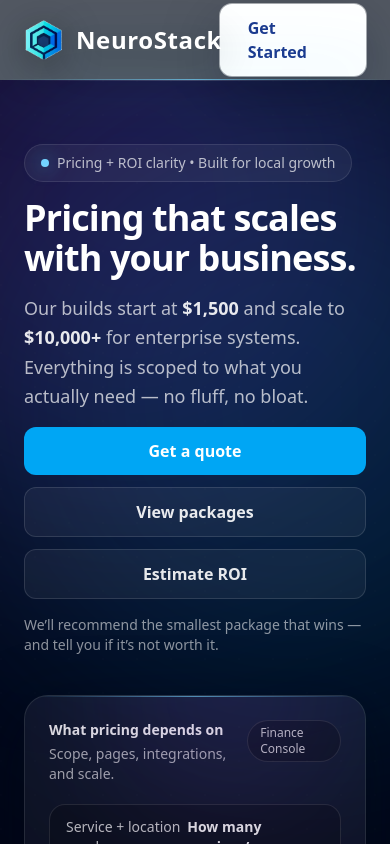
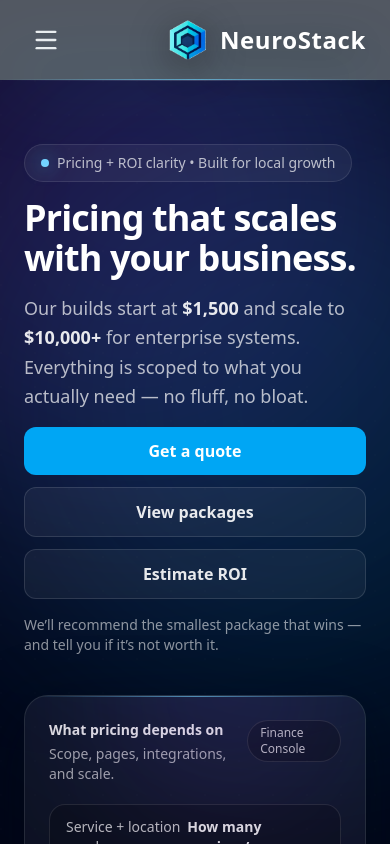
Before and after one commit to BrooksDav46/neurostack, a React (Vite) app: page /finance in a window 390 px wide. Shown: the top 844 px of the page. Built offline with nearby package versions, Linux system fonts and the light colour scheme.

Commit message:
Add mobile hamburger menu and logo scroll-to-top

```diff
--- a/package.json
+++ b/package.json
@@ -11,6 +11,7 @@
   },
   "dependencies": {
     "@formspree/react": "^3.0.0",
+    "lucide-react": "^0.563.0",
     "react": "^19.2.0",
     "react-dom": "^19.2.0",
     "react-router-dom": "^7.12.0"
--- a/src/Finance/Components/Finance.tsx
+++ b/src/Finance/Components/Finance.tsx
@@ -1,5 +1,4 @@
 import { useMemo, useState } from "react";
-
 import { Link } from "react-router-dom";
 
 function formatUSD(n: number) {
--- a/src/LandingPage/Components/NavBar.tsx
+++ b/src/LandingPage/Components/NavBar.tsx
@@ -1,39 +1,69 @@
 // src/LandingPage/Components/NavBar.tsx
+import { useState } from "react";
 import { Link } from "react-router-dom";
+import { Menu, X } from "lucide-react";
 import logoIcon from "../../assets/neurostack-icon.png";
 
 export default function NavBar() {
+  const [open, setOpen] = useState(false);
+
+  const links = [
+    { label: "Home", to: "/" },
+    { label: "About", to: "/about" },
+    { label: "Services", to: "/services" },
+    { label: "Finance", to: "/finance" },
+    { label: "Contact", to: "/contact" },
+  ];
+
+  const goHomeTop = () => {
+    setOpen(false);
+    // Let the route change happen, then scroll
+    requestAnimationFrame(() => {
+      window.scrollTo({ top: 0, behavior: "smooth" });
+    });
+  };
+
+  const closeMenu = () => setOpen(false);
+
   return (
     <nav className="sticky top-0 z-50 w-full">
-      {/* Always the same look */}
       <div className="relative w-full bg-[#0B1220]/70 backdrop-blur-xl">
         {/* Neon bottom glow */}
         <div className="pointer-events-none absolute inset-x-0 bottom-0 h-px bg-gradient-to-r from-transparent via-sky-300/70 to-transparent" />
         <div className="pointer-events-none absolute inset-x-0 -bottom-3 h-6 bg-gradient-to-b from-sky-400/25 to-transparent blur-2xl" />
 
         <div className="mx-auto flex h-20 max-w-screen-2xl items-center justify-between px-6">
-          {/* BRAND / LOGO */}
-          <Link to="/" className="flex items-center gap-3 focus:outline-none focus-visible:ring-2 focus-visible:ring-white/40 rounded-lg">
+          {/* MOBILE MENU BUTTON */}
+          <button
+            onClick={() => setOpen((v) => !v)}
+            className="md:hidden inline-flex items-center justify-center rounded-lg p-2 text-white/90 hover:text-white focus-visible:outline-none focus-visible:ring-2 focus-visible:ring-white/40"
+            aria-label={open ? "Close menu" : "Open menu"}
+            aria-expanded={open}
+            aria-controls="mobile-nav"
+          >
+            {open ? <X size={28} /> : <Menu size={28} />}
+          </button>
+
+          {/* BRAND / LOGO (goes home + scrolls to top) */}
+          <Link
+            to="/"
+            onClick={goHomeTop}
+            className="flex items-center gap-3 rounded-lg focus:outline-none focus-visible:ring-2 focus-visible:ring-white/40"
+            aria-label="Go to home"
+          >
             <img
               src={logoIcon}
               alt="NeuroStack logo"
               className="h-10 w-auto object-contain drop-shadow-[0_8px_20px_rgba(0,0,0,0.45)]"
             />
-
             <span className="text-2xl font-extrabold tracking-wide text-white drop-shadow-[0_8px_20px_rgba(0,0,0,0.45)]">
               NeuroStack
             </span>
           </Link>
 
-          {/* NAV LINKS */}
+          {/* DESKTOP NAV */}
           <div className="hidden items-center gap-10 md:flex">
-            {[
-              { label: "Home", to: "/" },
-              { label: "About", to: "/about" },
-              { label: "Services", to: "/services" },
-              { label: "Finance", to: "/finance" },
-              { label: "Contact", to: "/contact" },
-            ].map((item) => (
+            {links.map((item) => (
               <Link
                 key={item.to}
                 to={item.to}
@@ -57,11 +87,11 @@ export default function NavBar() {
             ))}
           </div>
 
-          {/* CTA */}
+          {/* DESKTOP CTA (hidden on mobile) */}
           <Link
             to="/contact"
             className="
-              inline-flex items-center justify-center
+              hidden md:inline-flex items-center justify-center
               rounded-xl bg-white px-7 py-3
               text-base font-semibold text-blue-900
               shadow-[0_18px_60px_rgba(2,6,23,0.30)]
@@ -73,6 +103,36 @@ export default function NavBar() {
             Get Started
           </Link>
         </div>
+
+        {/* MOBILE DROPDOWN */}
+        {open && (
+          <div
+            id="mobile-nav"
+            className="md:hidden border-t border-white/10 bg-slate-900/95 backdrop-blur-xl px-6 py-4"
+          >
+            <div className="flex flex-col gap-4">
+              {links.map((item) => (
+                <Link
+                  key={item.to}
+                  to={item.to}
+                  onClick={closeMenu}
+                  className="text-white/95 text-lg font-semibold hover:text-white focus-visible:outline-none focus-visible:ring-2 focus-visible:ring-white/40 rounded-md px-1 py-1"
+                >
+                  {item.label}
+                </Link>
+              ))}
+
+              {/* Optional: show CTA inside menu on mobile */}
+              <Link
+                to="/contact"
+                onClick={closeMenu}
+                className="mt-2 inline-flex items-center justify-center rounded-xl bg-white px-6 py-3 text-sm font-semibold text-blue-900 shadow-lg ring-1 ring-white/50 hover:bg-blue-50 transition-all"
+              >
+                Get Started
+              </Link>
+            </div>
+          </div>
+        )}
       </div>
     </nav>
   );
```
Also changed, not shown: 1 other file (tests, documents, lock files or other folders).
